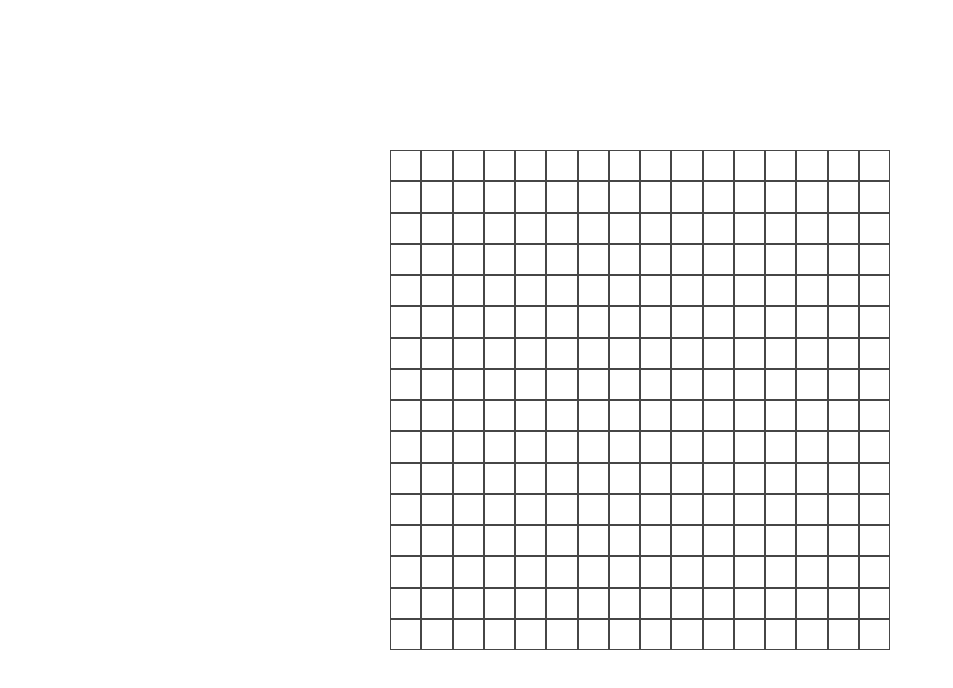
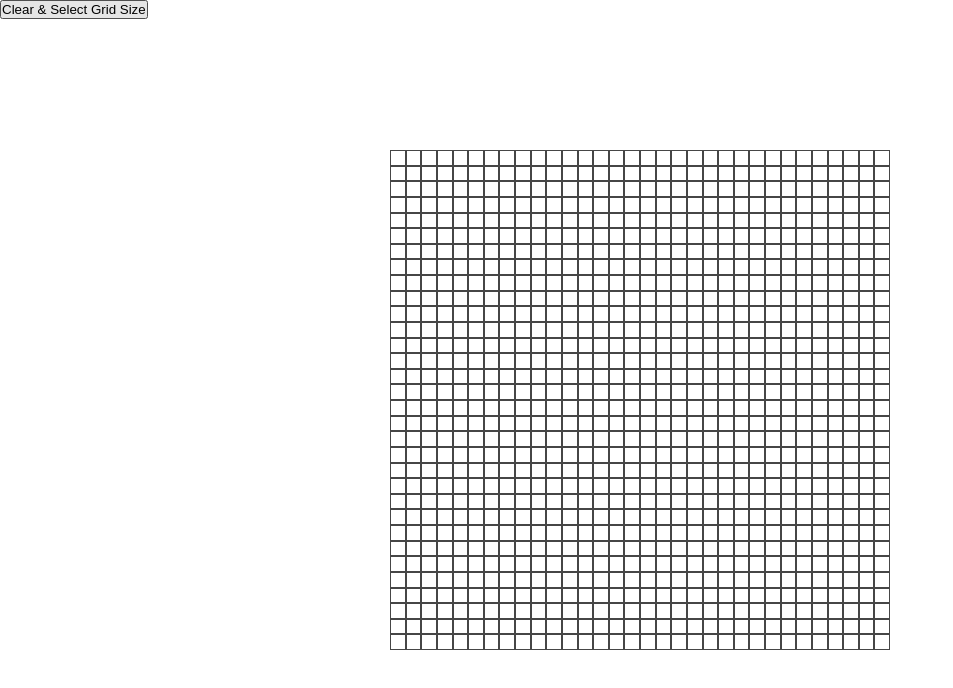
Before and after one commit to v-imv/etch-a-sketch, a plain HTML site: page index.html in a window 1280 px wide. Shown: the whole page, without its empty margins (0-953 px from the left). Drawn offline with Linux system fonts and the light colour scheme.

Commit message:
css decimal issue

```diff
--- a/script.js
+++ b/script.js
@@ -1,26 +1,28 @@
 const body = document.querySelector('body');
-
-/*const sliderContainer = document.createElement('div');
-body.appendChild(sliderContainer);
-sliderContainer.setAttribute('class', 'slider-container');
-
-const sizeSlider = document.createElement('input');
-sliderContainer.appendChild(sizeSlider);
-sizeSlider.setAttribute('type', 'range');
-sizeSlider.setAttribute('min', 8);
-sizeSlider.setAttribute('max', 64);
-sizeSlider.setAttribute('value', 16);
-sizeSlider.setAttribute('id', 'size-slider');*/
 
 const gridContainer = document.querySelector("#grid-container");
 
-let desiredSize = (16*16);
+function gridCreation(num){
+let desiredSize = (num*num);
+let boxDimensions = Math.sqrt(250000/desiredSize);
 
 for(i=0; i < desiredSize; ++i){
     const div = document.createElement('div');
-    div.setAttribute('class', 'gridBox');
+    div.classList.add('gridBox');
+    div.setAttribute('style', `border: 1px solid rgb(70, 70, 70); height: ${boxDimensions}px; width: ${boxDimensions}px;`);
     div.addEventListener('mouseover', () => {
         div.classList.add('add-color');
     })
     gridContainer.appendChild(div);
 }
+}
+
+gridCreation(32);
+
+const gridButton = document.createElement('button');
+body.appendChild(gridButton);
+gridButton.setAttribute('class', 'buttonStyle');
+gridButton.textContent = 'Clear & Select Grid Size';
+gridButton.addEventListener('click', () => {
+
+})
--- a/style.css
+++ b/style.css
@@ -16,12 +16,6 @@
     flex-wrap: wrap;
 }
 
-.gridBox {
-    border: 1px solid rgb(70, 70, 70);
-    height: 31.25px;
-    width: 31.25px;
-}
-
 .add-color {
     background-color: plum;
 }
```
